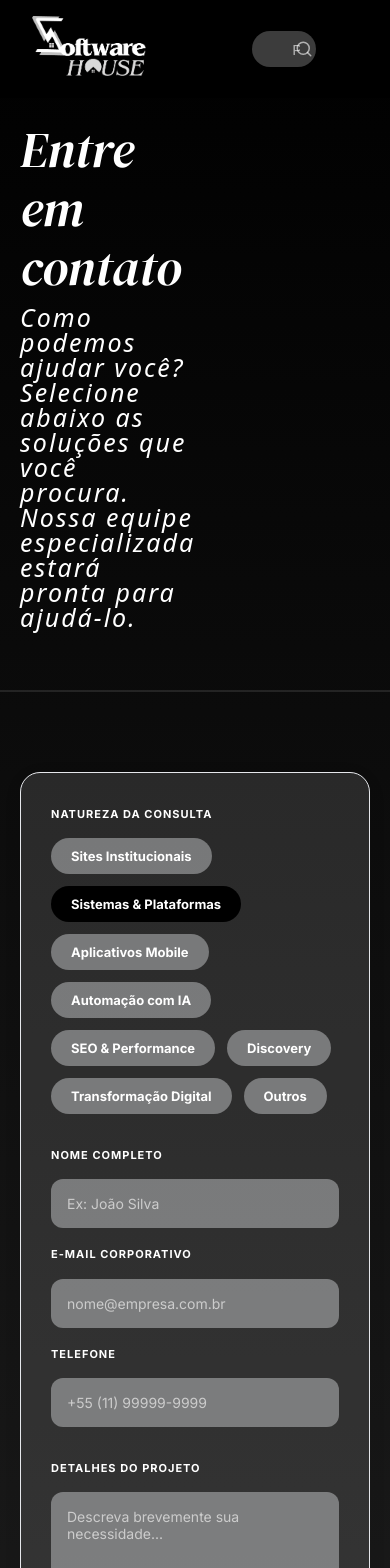
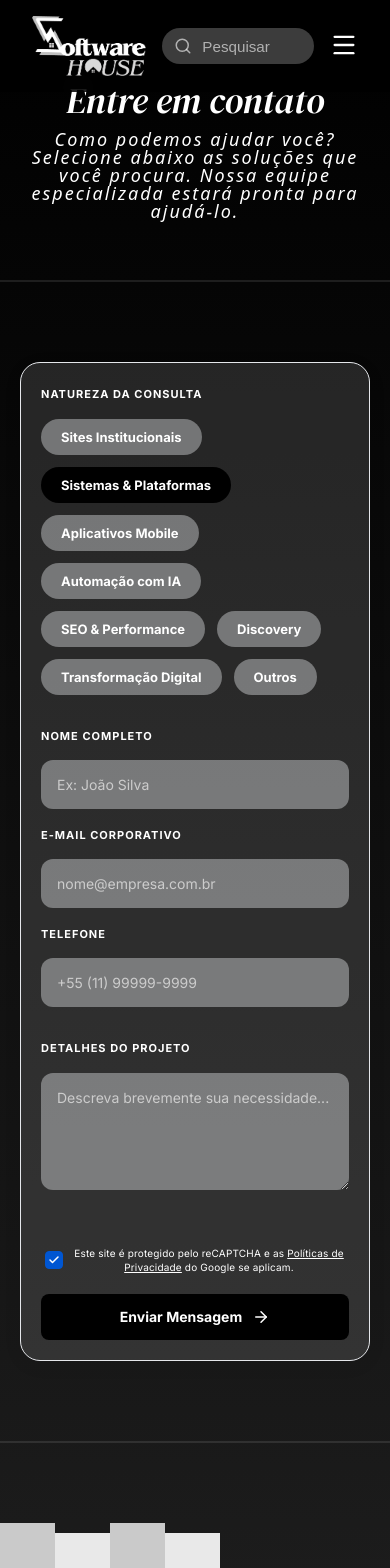
Before and after one commit to Sigma-Software-House/Software-House, a React (Vite) app: page /contato in a window 390 px wide. Shown: the top 1568 px of the page. Built offline with nearby package versions, Linux system fonts and the light colour scheme.

Commit message:
feat: implement responsive navigation component and add initial layout styles for home and subpages

```diff
--- a/src/components/footer/footer.css
+++ b/src/components/footer/footer.css
@@ -146,6 +146,21 @@
     .footerTop {
         flex-direction: column;
         gap: 40px;
-        align-items: flex-start;
+        align-items: center;
+        text-align: center;
+    }
+    .footerContact p {
+        justify-content: center;
+    }
+    .footerSocialIcons {
+        justify-content: center;
+    }
+    .footerNav ul {
+        align-items: center;
+    }
+    .footerBottom {
+        flex-direction: column;
+        text-align: center;
+        justify-content: center;
     }
 }
--- a/src/components/navbar/Navbar.tsx
+++ b/src/components/navbar/Navbar.tsx
@@ -1,19 +1,29 @@
+import { useState } from 'react';
 import './navbar.css';
-import { Search } from "lucide-react";
+import { Search, Menu, X } from "lucide-react";
 import { Link, NavLink, useLocation } from 'react-router-dom';
 
 const Navbar = () => {
     const location = useLocation();
+    const [isMenuOpen, setIsMenuOpen] = useState(false);
 
     // Funções auxiliares para manter ativos os links caso estejamos em uma sub-página
     const isSolutionsActive = location.pathname === '/solucoes' || location.pathname.startsWith('/solutions');
     const isSectorsActive = location.pathname === '/setores' || location.pathname.startsWith('/sectors');
 
+    const toggleMenu = () => {
+        setIsMenuOpen(!isMenuOpen);
+    };
+
+    const closeMenu = () => {
+        setIsMenuOpen(false);
+    };
+
     return (
         <header className="navbar-header">
 
             <div className="navbar-left">
-                <Link to="/">
+                <Link to="/" onClick={closeMenu}>
                     <img className="navbar-logo" src="/logo-branco.png" alt="Logo" />
                 </Link>
             </div>
@@ -27,10 +37,15 @@ const Navbar = () => {
                 />
             </div>
 
-            <nav className="navbar-nav">
+            <button className="mobile-menu-btn" onClick={toggleMenu} aria-label="Toggle Menu">
+                {isMenuOpen ? <X size={28} /> : <Menu size={28} />}
+            </button>
+
+            <nav className={`navbar-nav ${isMenuOpen ? 'open' : ''}`}>
                 <NavLink
                     to="/solucoes"
                     className={({ isActive }) => isActive || isSolutionsActive ? 'active' : ''}
+                    onClick={closeMenu}
                 >
                     Soluções
                 </NavLink>
@@ -38,11 +53,12 @@ const Navbar = () => {
                 <NavLink
                     to="/setores"
                     className={({ isActive }) => isActive || isSectorsActive ? 'active' : ''}
+                    onClick={closeMenu}
                 >
                     Setores
                 </NavLink>
-                <NavLink to="/sobre">Sobre</NavLink>
-                <NavLink to="/contato">Contato</NavLink>
+                <NavLink to="/sobre" onClick={closeMenu}>Sobre</NavLink>
+                <NavLink to="/contato" onClick={closeMenu}>Contato</NavLink>
             </nav>
 
         </header>
--- a/src/components/navbar/navbar.css
+++ b/src/components/navbar/navbar.css
@@ -55,15 +55,26 @@
   position: relative;
   display: flex;
   align-items: center;
-  margin-left: 50%;
+  justify-content: center;
+  margin-left: 0;
 }
 
 .search-icon {
   position: absolute;
-  right: 43%;
+  left: 12px;
   z-index: 1;
   color: rgba(255,255,255,0.6);
   pointer-events: none;
+}
+
+.mobile-menu-btn {
+    display: none;
+    background: none;
+    border: none;
+    color: white;
+    cursor: pointer;
+    z-index: 1001;
+    justify-self: end;
 }
 
 .navbar-nav {
@@ -102,12 +113,49 @@
     width: 100%;
 }
 
-@media (max-width: 768px) {
+@media (max-width: 900px) {
     .navbar-header {
         padding: 1rem 2rem;
+        grid-template-columns: auto 1fr auto;
+        gap: 1rem;
+    }
+
+    .mobile-menu-btn {
+        display: block;
+    }
+
+    .navbar-search-wrapper {
+        justify-content: flex-end;
+    }
+
+    .navbar-search {
+        width: 100%;
+        max-width: 200px;
     }
 
     .navbar-nav {
-        display: none;
+        position: absolute;
+        top: 100%;
+        left: 0;
+        width: 100%;
+        background: rgba(0, 0, 0, 0.95);
+        backdrop-filter: blur(10px);
+        -webkit-backdrop-filter: blur(10px);
+        flex-direction: column;
+        padding: 2rem 0;
+        gap: 2rem;
+        transform: translateY(-150%);
+        opacity: 0;
+        visibility: hidden;
+        transition: all 0.3s ease-in-out;
+        z-index: 999;
+        box-sizing: border-box;
+    }
+
+    .navbar-nav.open {
+        transform: translateY(0);
+        opacity: 1;
+        visibility: visible;
+        box-shadow: 0 10px 20px rgba(0,0,0,0.5);
     }
 }
--- a/src/index.css
+++ b/src/index.css
@@ -73,6 +73,13 @@
 
 body {
   margin: 0;
+  overflow-x: hidden;
+}
+
+img {
+  max-width: 100%;
+  height: auto;
+  display: block;
 }
 
 h1,
--- a/src/pages/contactUs/contactUs.css
+++ b/src/pages/contactUs/contactUs.css
@@ -255,19 +255,51 @@
   margin-bottom: 20px;
 }
 
-@media (max-width: 768px) {
+@media (max-width: 900px) {
+  .sectionContactUs {
+      flex-direction: column;
+      margin-top: 80px;
+      text-align: center;
+  }
+
+  .contentContactUs {
+      width: 100%;
+      align-items: center;
+  }
+
+  .titleContactUs {
+      text-align: center;
+      font-size: 36px;
+  }
+
+  .textContactUs {
+      text-align: center;
+      font-size: 18px;
+  }
+
   .formRow {
     flex-direction: column;
     gap: 15px;
   }
 
   .contactForm {
-    padding: 30px;
+    padding: 20px;
   }
 
   .formFooter {
     flex-direction: column;
     gap: 20px;
-    align-items: flex-start;
+    align-items: center;
+    text-align: center;
+  }
+
+  .recaptchaNote {
+    text-align: center;
+    justify-content: center;
+  }
+
+  .submitButton {
+    width: 100%;
+    justify-content: center;
   }
 }
--- a/src/pages/home/Home.tsx
+++ b/src/pages/home/Home.tsx
@@ -25,7 +25,6 @@ const Home = () => {
 
           <Button
             view="primario"
-            width={'60%'}
             onClick={() => navigate('/contato')}
           >
             Começar meu projeto
@@ -152,7 +151,6 @@ const Home = () => {
           </Carousel>
           <Button
             view="primario"
-            width={'20%'}
             onClick={() => navigate('/solucoes')}
           >
             Veja todas as soluções
@@ -187,7 +185,6 @@ const Home = () => {
         <div className='buttonMethodology'>
           <Button
             view="primario"
-            width={'40%'}
             onClick={() => navigate('/sobre')}
           >
             Conheça nossa metodologia
@@ -263,7 +260,6 @@ const Home = () => {
           <div className='buttonSectors'>
             <Button
               view="primario"
-              width={'20%'}
               onClick={() => navigate('/setores')}
             >
               Veja todos os setores
--- a/src/pages/home/home.css
+++ b/src/pages/home/home.css
@@ -216,3 +216,78 @@
 .buttonSectors {
     margin-bottom: 50px;
 }
+
+/* Responsiveness for Home */
+@media (max-width: 900px) {
+    .sectionHome {
+        flex-direction: column;
+        margin-top: 80px;
+        text-align: center;
+    }
+
+    .contentHome {
+        align-items: center;
+    }
+
+    .titleHome {
+        text-align: center;
+        font-size: 36px;
+    }
+
+    .textHome {
+        text-align: center;
+        font-size: 18px;
+        margin-bottom: 40px;
+    }
+
+    .contentHome button {
+        width: 100% !important;
+        max-width: 300px;
+    }
+
+    .cards {
+        grid-template-columns: 1fr;
+        padding-inline: clamp(20px, 5vw, 80px);
+        gap: 20px;
+    }
+
+    .methodology {
+        padding: 60px 0;
+    }
+
+    .methodologyContent {
+        grid-template-columns: 1fr;
+        padding-inline: 20px;
+        gap: 40px;
+    }
+
+    .methodCard {
+        width: 100%;
+        max-width: 400px;
+        margin: 0 auto;
+    }
+
+    .titleMethodology {
+        font-size: 32px;
+        padding-inline: 20px;
+    }
+
+    .textMethodology {
+        font-size: 18px;
+        padding-inline: 20px;
+    }
+
+    .buttonMethodology {
+        padding-top: 40px;
+    }
+
+    .buttonMethodology button {
+        width: 100% !important;
+        max-width: 300px;
+    }
+
+    .contentSolutions button, .buttonSectors button {
+        width: 100% !important;
+        max-width: 300px;
+    }
+}
--- a/src/pages/sectors/sectors.css
+++ b/src/pages/sectors/sectors.css
@@ -76,3 +76,41 @@
 .buttonSector{
     margin-bottom: 20px;
 }
+
+/* Responsiveness for Sectors */
+@media (max-width: 900px) {
+    .sectionSector {
+        flex-direction: column;
+        margin-top: 80px;
+        text-align: center;
+    }
+
+    .contentSector {
+        width: 100%;
+        align-items: center;
+    }
+
+    .sectionSector .image {
+        width: 100%;
+    }
+
+    .titleSector {
+        text-align: center;
+        font-size: 36px;
+    }
+
+    .textSector {
+        text-align: center;
+        font-size: 18px;
+    }
+
+    .cardSector {
+        grid-template-columns: 1fr;
+        padding-inline: clamp(20px, 5vw, 80px);
+    }
+
+    .buttonSector button {
+        width: 100% !important;
+        max-width: 300px;
+    }
+}
--- a/src/pages/solutions/solutions.css
+++ b/src/pages/solutions/solutions.css
@@ -51,12 +51,12 @@
     justify-content: center;
 }
 
-/* .hero-image {
+.hero-image {
     width: 100%;
     height: auto;
     max-width: 600px;
     object-fit: contain;
-} */
+}
 
 .solutions-list {
     display: flex;
```
Also changed, not shown: src/pages/sectors/Sectors.tsx (+6 -7 lines).
